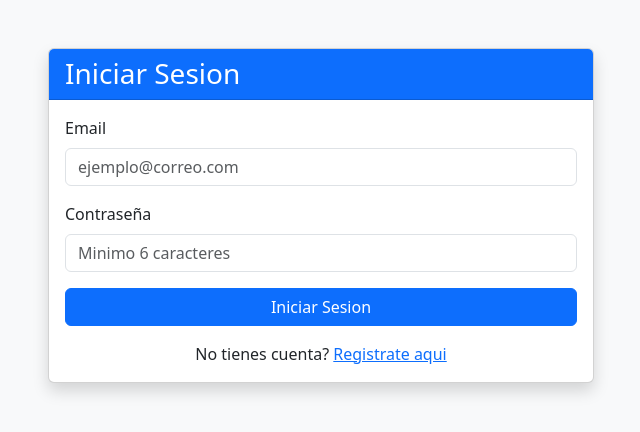
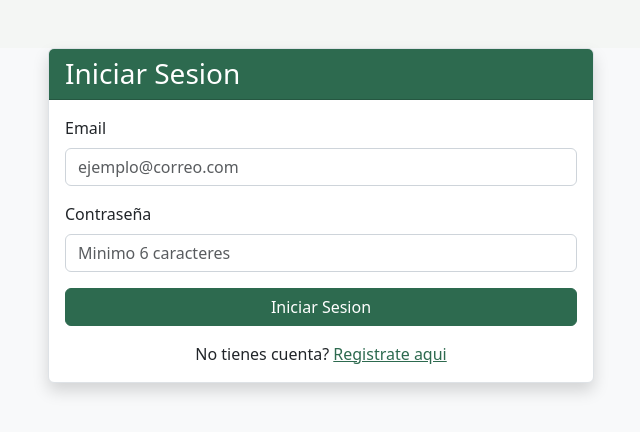
Before and after one commit to SofiaCatalanM/huerto-hogar-react, a React (Vite) app: page /login in a window 1280 px wide. Shown: the top 432 px of the page, without its empty margins (319-959 px from the left). Built offline with nearby package versions, Linux system fonts and the light colour scheme.

Commit message:
Estilos Huerto Hogar y correcciones en Login

```diff
--- a/src/App.jsx
+++ b/src/App.jsx
@@ -116,7 +116,7 @@ function App() {
         <Route path="/login" element={<Login />} />
         <Route path="/registro" element={<Registro />} />
 
-        {/* Rutas Protegidas del Panel de Administración (Tu parte) */}
+
         <Route path="/admin" element={<ProtectedRoute><Dashboard /></ProtectedRoute>} />
         <Route path="/admin/usuarios" element={<ProtectedRoute><Users /></ProtectedRoute>} />
         <Route path="/admin/productos" element={<ProtectedRoute><Productos /></ProtectedRoute>} />
--- a/src/Pages/Login.jsx
+++ b/src/Pages/Login.jsx
@@ -50,7 +50,7 @@ function Login() {
       <div className="row justify-content-center">
         <div className="col-md-6">
           <div className="card shadow">
-            <div className="card-header bg-primary text-white">
+            <div className="card-header text-white" style={{ backgroundColor: '#2d6a4f' }}>
               <h3 className="mb-0">Iniciar Sesion</h3>
             </div>
             <div className="card-body">
--- a/src/index.css
+++ b/src/index.css
@@ -1,8 +1,20 @@
+/* ==========================================
+   Paleta de Colores Corporativa - Huerto Hogar
+   ========================================== */
+:root {
+  --huerto-primary: #2d6a4f;      /* Verde bosque / principal */
+  --huerto-secondary: #52b788;    /* Verde claro / secundario */
+  --huerto-accent: #d8f3dc;       /* Verde suave / fondos de alerta */
+  --huerto-dark: #1b4332;         /* Verde oscuro para textos o navbar */
+  --huerto-light: #f4f6f4;        /* Fondo general suave */
+}
+
 body {
   margin: 0;
   padding: 0;
   box-sizing: border-box;
-  background-color: #f8f9fa;
+  background-color: var(--huerto-light) !important;
+  color: #212529 !important;
 }
 
 h1,
@@ -57,10 +69,50 @@ code {
   background: var(--code-bg);
 }
 
-/* Mejorar legibilidad de formularios en modales */
+/* Tarjetas y contenedores principales */
+.card, .admin-container, .catalog-container {
+  background-color: #ffffff;
+  border-color: #dee2e6;
+}
+
+/* Botones principales adaptados al verde de Huerto Hogar */
+.btn-primary,
+.bg-primary {
+  background-color: var(--huerto-primary) !important;
+  border-color: var(--huerto-primary) !important;
+}
+
+.btn-primary:hover {
+  background-color: var(--huerto-dark) !important;
+  border-color: var(--huerto-dark) !important;
+}
+
+
+.btn-outline-primary {
+  color: var(--huerto-primary) !important;
+  border-color: var(--huerto-primary) !important;
+}
+
+.btn-outline-primary:hover {
+  background-color: var(--huerto-primary) !important;
+  color: #ffffff !important;
+}
+
+
+a, .text-primary {
+  color: var(--huerto-primary) !important;
+}
+
+
+.navbar.bg-dark {
+  background-color: var(--huerto-dark) !important;
+}
+
+
 .modal-body input,
 .modal-body select,
-.modal-body textarea {
+.modal-body textarea,
+.form-control {
   background-color: #ffffff !important;
   color: #2d3748 !important;
   border: 1px solid #ced4da !important;
@@ -68,11 +120,12 @@ code {
 
 .modal-body input:focus,
 .modal-body select:focus,
-.modal-body textarea:focus {
+.modal-body textarea:focus,
+.form-control:focus {
   background-color: #ffffff !important;
   color: #2d3748 !important;
-  border-color: #1e3a5f !important;
-  box-shadow: 0 0 0 0.2rem rgba(30, 58, 95, 0.25) !important;
+  border-color: var(--huerto-secondary) !important;
+  box-shadow: 0 0 0 0.2rem rgba(82, 183, 136, 0.25) !important;
 }
 
 .modal-body input::placeholder {
```
